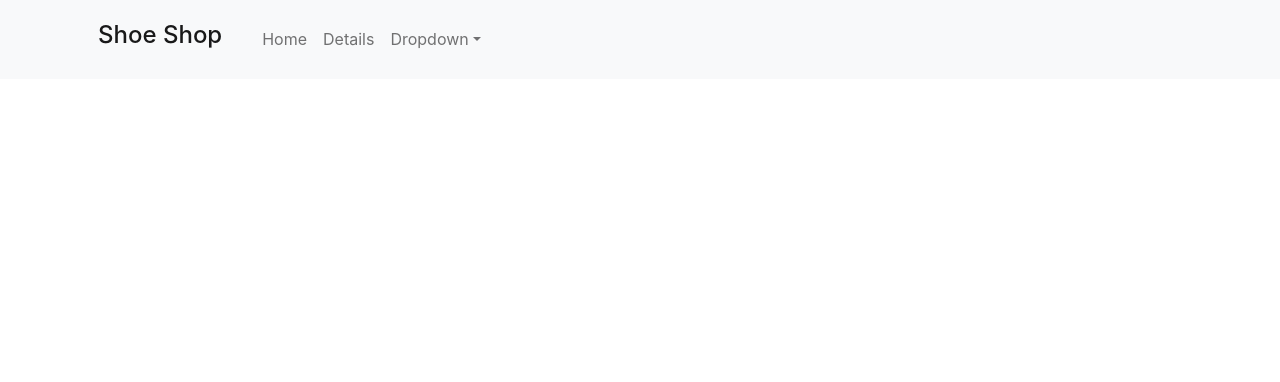
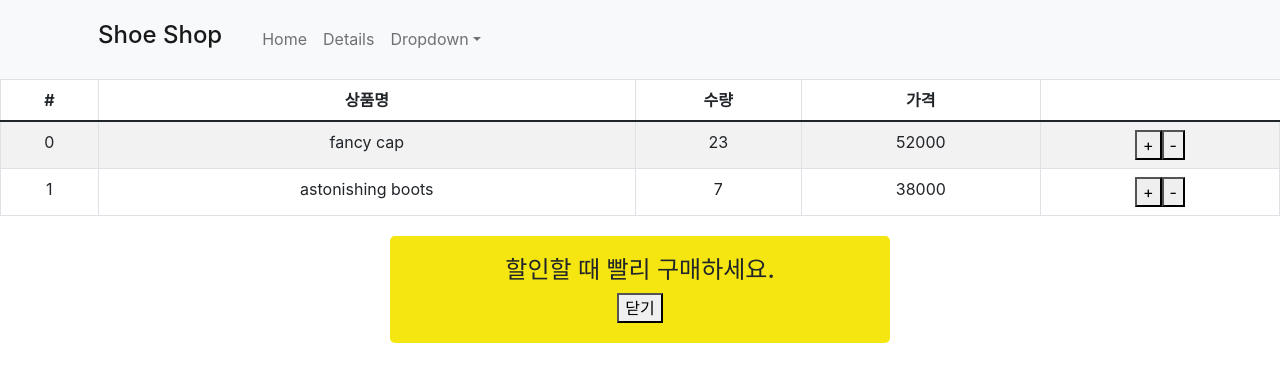
Before and after one commit to cloudedpanther/react-mall, a React (Create React App) app: page /shopping-cart in a window 1280 px wide. Shown: the top 382 px of the page. Built offline with nearby package versions, Linux system fonts and the light colour scheme.

Commit message:
redux practice

```diff
--- a/src/App.js
+++ b/src/App.js
@@ -5,6 +5,7 @@ import Data from "./data";
 import { Link, Route, Switch } from "react-router-dom";
 import Home from "./home";
 import Details from "./details";
+import Cart from "./cart";
 
 function App() {
   const [shoes, changeShoes] = useState(Data);
@@ -53,6 +54,10 @@ function App() {
           <Details shoes={shoes} />
         </Route>
 
+        <Route exact path="/shopping-cart">
+          <Cart />
+        </Route>
+
         {/* <Route path="/:id">
           <div>didididi</div>
         </Route> */}
--- /dev/null
+++ b/src/cart.js
@@ -0,0 +1,64 @@
+import { React } from "react";
+import { Table } from "react-bootstrap";
+import { connect } from "react-redux";
+
+function Cart(props) {
+  return (
+    <div>
+      <Table striped bordered hover>
+        <thead>
+          <tr>
+            <th>#</th>
+            <th>상품명</th>
+            <th>수량</th>
+            <th>가격</th>
+          </tr>
+        </thead>
+        <tbody>
+          {props.cartState.map((e, i) => {
+            return (
+              <tr key={i}>
+                <td>{e.id}</td>
+                <td>{e.name}</td>
+                <td>{e.quan}</td>
+                <td>{e.price}</td>
+                <td>
+                  <button
+                    onClick={() =>
+                      props.dispatch({ type: "increaseQuantity" })
+                    }>
+                    +
+                  </button>
+                  <button
+                    onClick={() =>
+                      props.dispatch({ type: "decreaseQuantity" })
+                    }>
+                    -
+                  </button>
+                </td>
+              </tr>
+            );
+          })}
+        </tbody>
+      </Table>
+
+      {props.alertState === true ? (
+        <div className="my-alert">
+          <h4>할인할 때 빨리 구매하세요.</h4>
+          <button onClick={() => props.dispatch({ type: "closeAlert" })}>
+            닫기
+          </button>
+        </div>
+      ) : null}
+    </div>
+  );
+}
+
+function stateToProps(state) {
+  return {
+    cartState: state.cartReducer,
+    alertState: state.alertReducer,
+  };
+}
+
+export default connect(stateToProps)(Cart);
--- a/src/details.js
+++ b/src/details.js
@@ -2,6 +2,7 @@ import { useState, React, useEffect } from "react";
 import { useHistory, useParams } from "react-router-dom";
 import { Nav } from "react-bootstrap";
 import { CSSTransition } from "react-transition-group";
+import { connect } from "react-redux";
 
 function Details(props) {
   const history = useHistory();
@@ -31,7 +32,13 @@ function Details(props) {
           <h4 className="pt-5">{shoe.title}</h4>
           <p>{shoe.content}</p>
           <p>{shoe.price}</p>
-          <button className="btn btn-danger">주문하기</button>
+          <button
+            className="btn btn-danger"
+            onClick={() => {
+              // props.dispatch();
+            }}>
+            주문하기
+          </button>
           <button
             className="btn btn-danger"
             onClick={() => {
@@ -84,4 +91,10 @@ function TabContent(props) {
   );
 }
 
-export default Details;
+function stateToProps(state) {
+  return {
+    cartState: state.cartReducer,
+  };
+}
+
+export default connect()(Details);
--- a/src/index.js
+++ b/src/index.js
@@ -6,17 +6,52 @@ import reportWebVitals from "./reportWebVitals";
 import { BrowserRouter } from "react-router-dom";
 
 import { Provider } from "react-redux";
-import { createStore } from "redux";
+import { combineReducers, createStore } from "redux";
 
-const store = createStore(() => {
-  [
-    {
-      id: 0,
-      name: "dodoodo",
-      price: 200000,
-    },
-  ];
-});
+const cartState = [
+  {
+    id: 0,
+    name: "fancy cap",
+    quan: 23,
+    price: 52000,
+  },
+  {
+    id: 1,
+    name: "astonishing boots",
+    quan: 7,
+    price: 38000,
+  },
+];
+
+function cartReducer(state = cartState, action) {
+  if (action.type === "addToCart") {
+    let copy = [...state];
+    copy.push();
+    return copy;
+  } else if (action.type === "increaseQuantity") {
+    let copy = [...state];
+    copy[0].quan++;
+    return copy;
+  } else if (action.type === "decreaseQuantity") {
+    let copy = [...state];
+    if (copy[0].quan > 0) copy[0].quan--;
+    return copy;
+  } else {
+    return state;
+  }
+}
+
+const alertState = true;
+
+function alertReducer(state = alertState, action) {
+  if (action.type === "closeAlert") {
+    return false;
+  } else {
+    return state;
+  }
+}
+
+const store = createStore(combineReducers({ cartReducer, alertReducer }));
 
 ReactDOM.render(
   <React.StrictMode>
```
